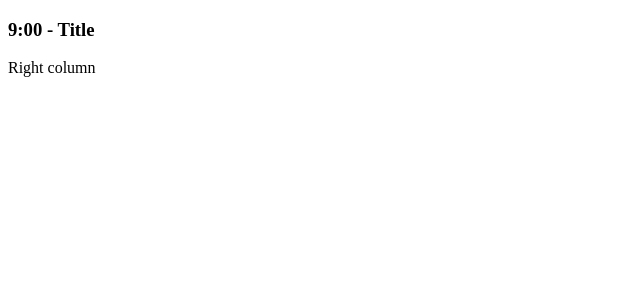
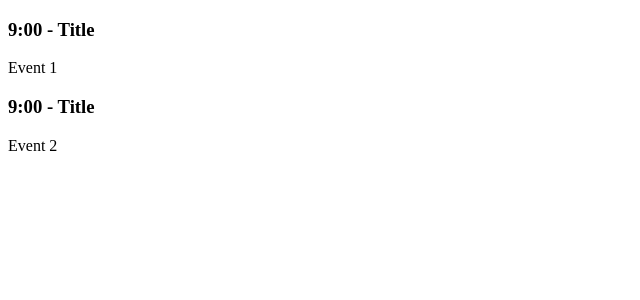
Before and after one commit to gabrielcoder247/AgendaApps, an Angular app: page / in a window 1280 px wide. Shown: the top 300 px of the page, without its empty margins (0-640 px from the left). Built offline with nearby package versions, Linux system fonts and the light colour scheme; what angular-bootstrap-md would draw is missing.

Commit message:
import @Input binder

```diff
--- a/src/app/app.component.html
+++ b/src/app/app.component.html
@@ -1,10 +1,10 @@
 <div class="container">
   <div class="row">
     <div class="col-md-9">
-      <app-event></app-event>
+      <app-event>Event 1</app-event>
+      <app-event>Event 2</app-event>
     </div>
     <div class="col-md-3">
-      Right column
     </div>
   </div>
 </div>
--- a/src/app/components/event/event.component.html
+++ b/src/app/components/event/event.component.html
@@ -1 +1,2 @@
 <h3>9:00 - Title</h3>
+<ng-content></ng-content>
--- a/src/app/components/event/event.component.ts
+++ b/src/app/components/event/event.component.ts
@@ -1,9 +1,10 @@
-import {Component} from '@angular/core';
+import {Component, Input} from '@angular/core';
 
 @Component({
   selector: 'app-event',
   templateUrl: './event.component.html',
 })
 export class EventComponent {
+    @Input() value:any;
 
 }
```
